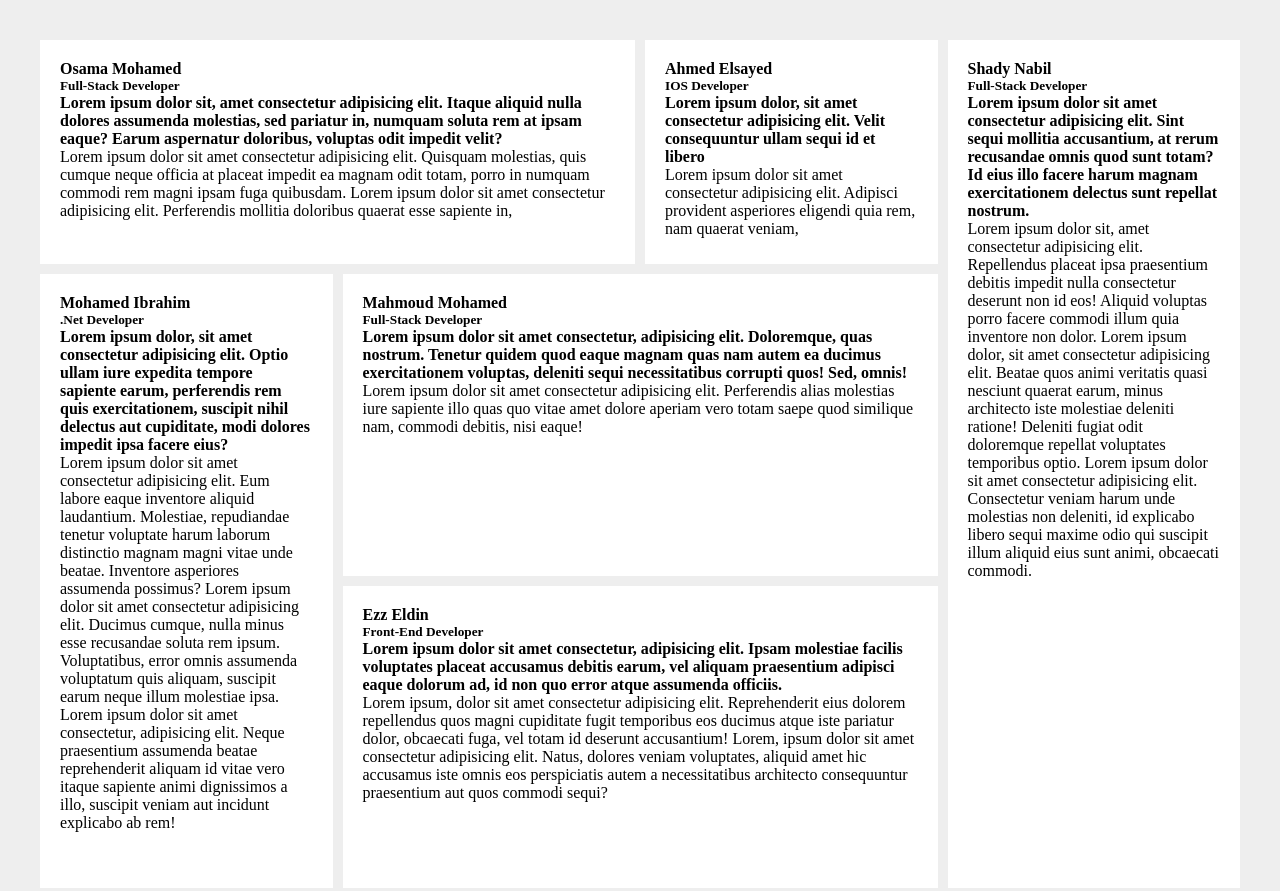
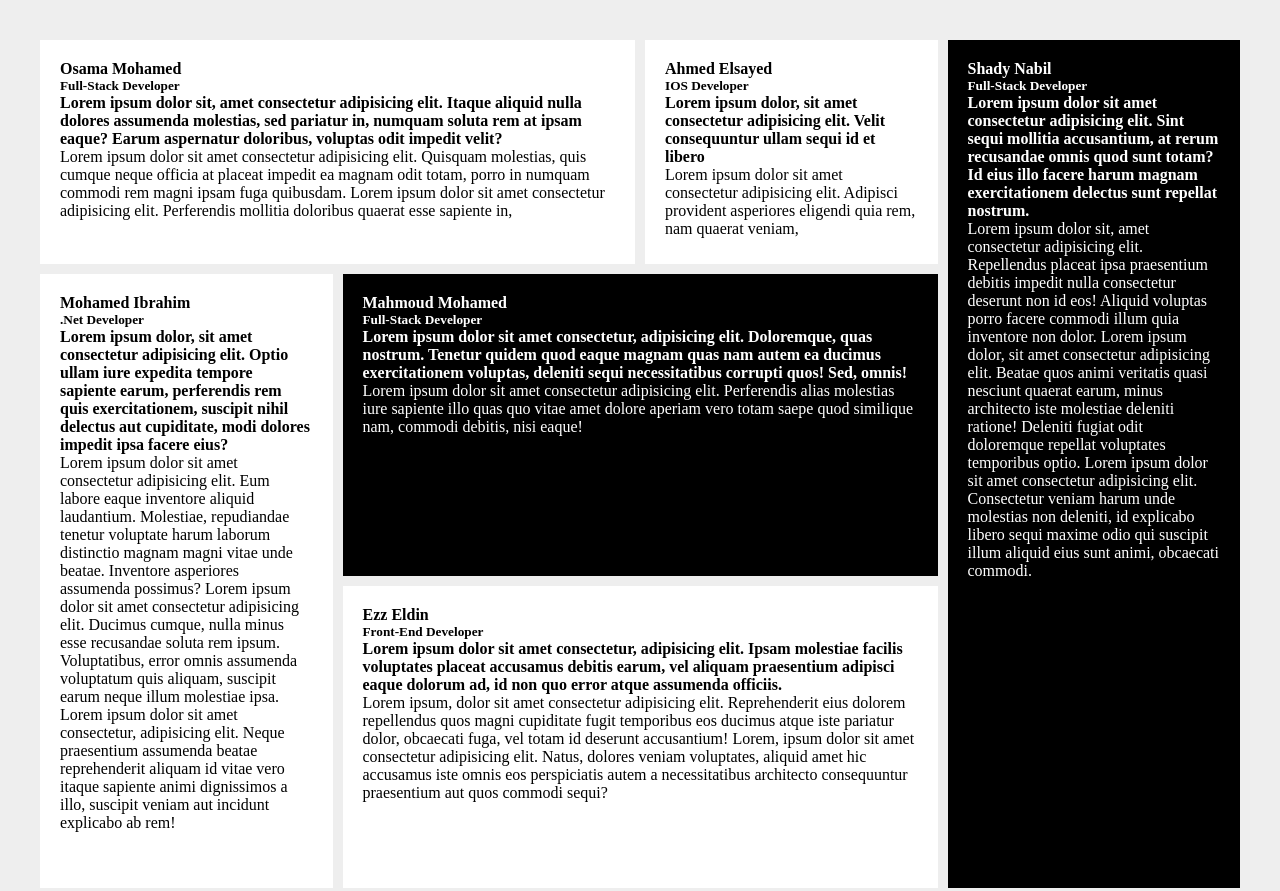
Before and after one commit to Body789/CSS_ELZERO, a plain HTML site: page Assignments/Assignment_14/Assignment_6/index.html in a window 1280 px wide. Shown: the top 891 px of the page. Drawn offline with Linux system fonts and the light colour scheme.

Commit message:
giving black theme for needed

```diff
--- a/Assignments/Assignment_14/Assignment_6/css/style.css
+++ b/Assignments/Assignment_14/Assignment_6/css/style.css
@@ -24,6 +24,13 @@
   padding: 20px;
   color: black;
   position: relative;
+}
+
+.page .three,
+.page .five,
+.page .eight {
+    background-color: black;
+    color: white;
 }
 
 .one{
```
